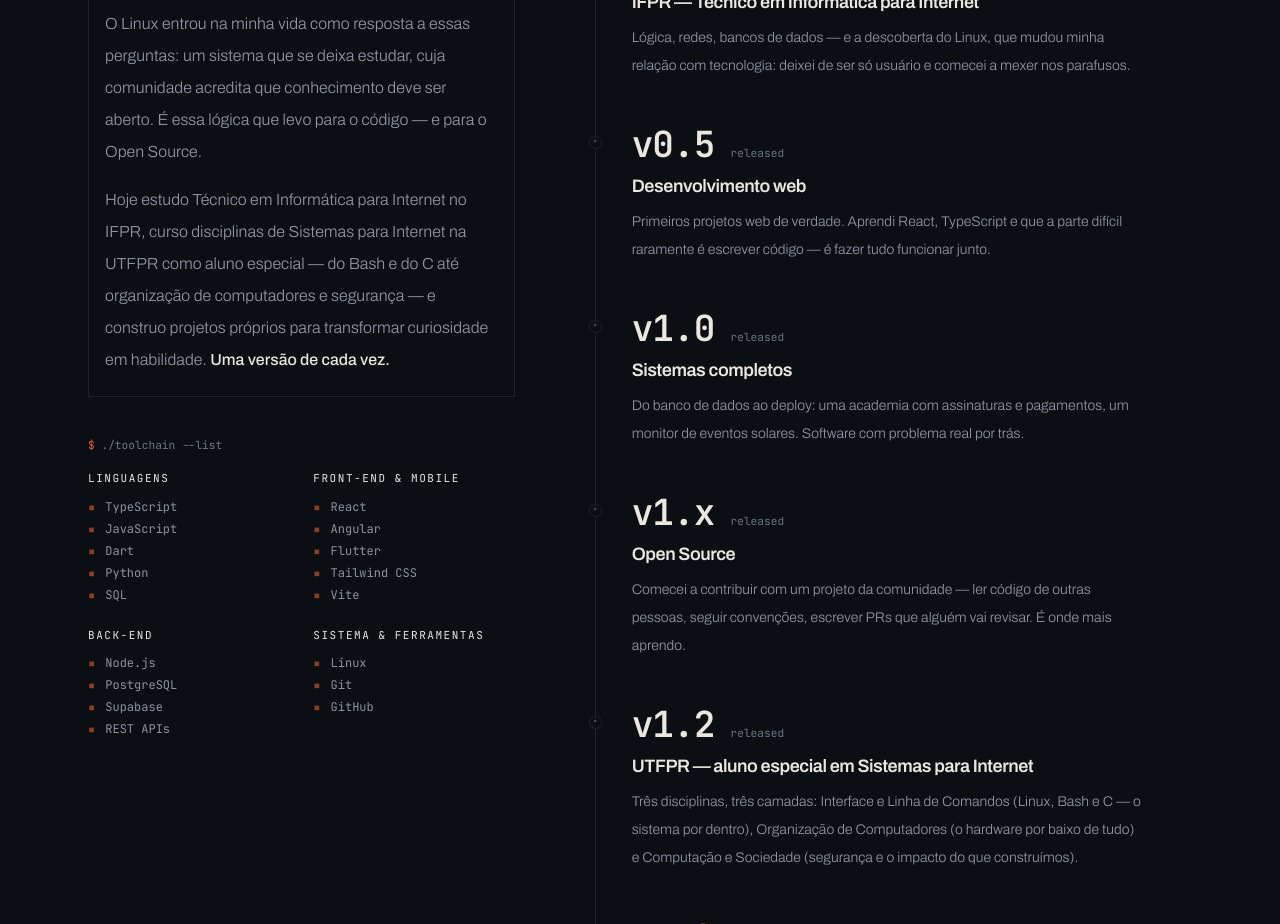
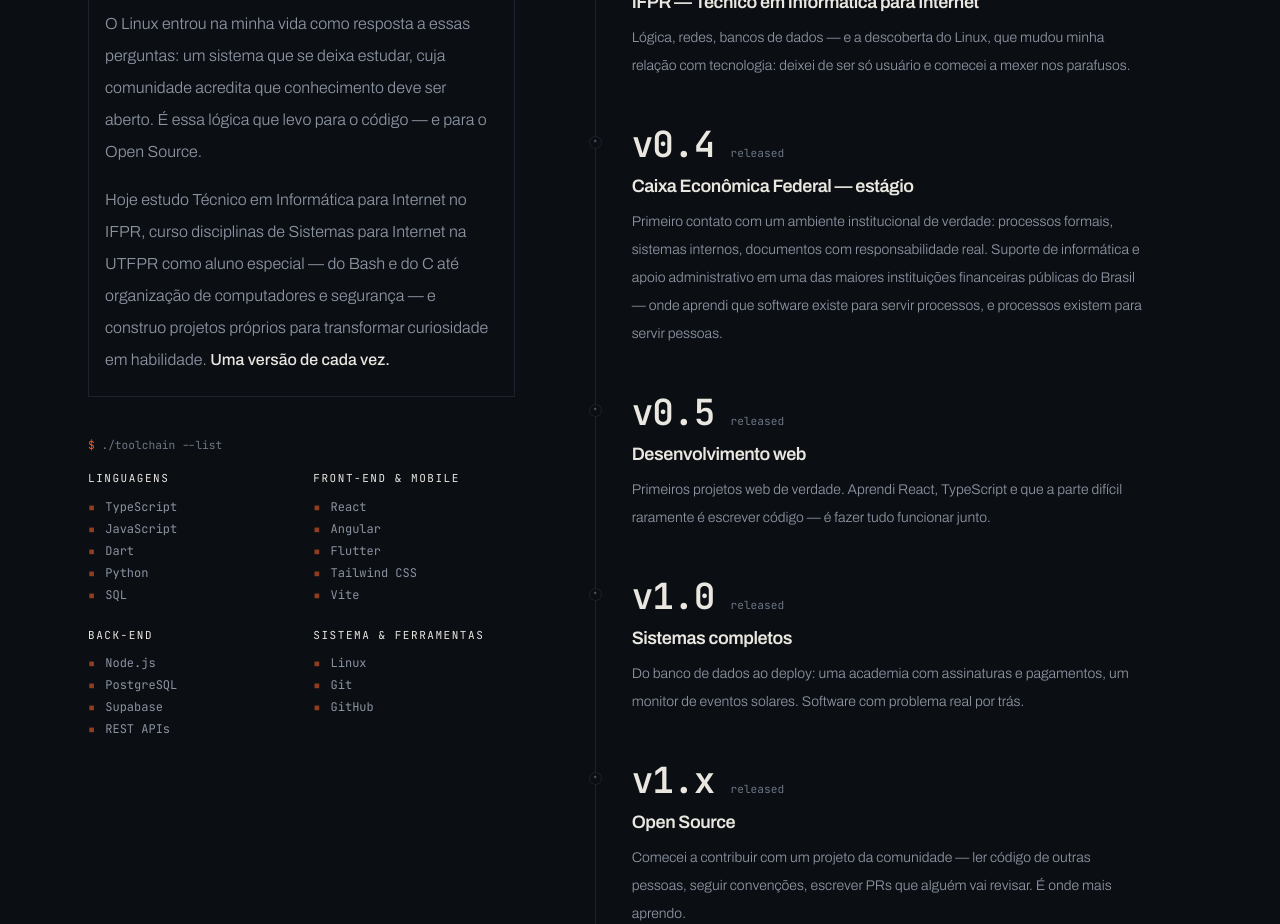
Before and after one commit to murilotecoteco/Portifolio, a React (Vite) app: page / in a window 1280 px wide. Shown: the part 4360-5284 px from the top of the page. Built offline with nearby package versions, Linux system fonts and the light colour scheme.

Commit message:
feat: add Caixa Econômica Federal internship to timeline

```diff
--- a/src/data/portfolio.ts
+++ b/src/data/portfolio.ts
@@ -147,6 +147,11 @@ export const timeline = [
     text: "Lógica, redes, bancos de dados — e a descoberta do Linux, que mudou minha relação com tecnologia: deixei de ser só usuário e comecei a mexer nos parafusos.",
   },
   {
+    version: "v0.4",
+    title: "Caixa Econômica Federal — estágio",
+    text: "Primeiro contato com um ambiente institucional de verdade: processos formais, sistemas internos, documentos com responsabilidade real. Suporte de informática e apoio administrativo em uma das maiores instituições financeiras públicas do Brasil — onde aprendi que software existe para servir processos, e processos existem para servir pessoas.",
+  },
+  {
     version: "v0.5",
     title: "Desenvolvimento web",
     text: "Primeiros projetos web de verdade. Aprendi React, TypeScript e que a parte difícil raramente é escrever código — é fazer tudo funcionar junto.",
```
